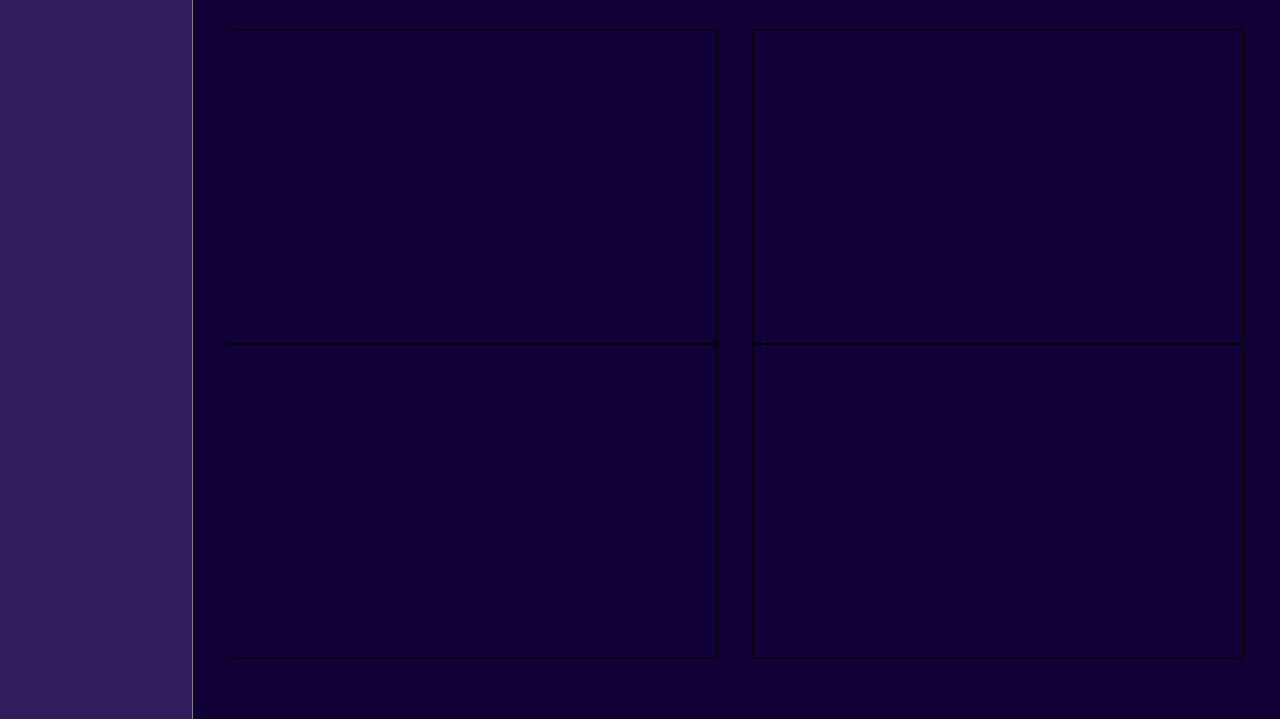
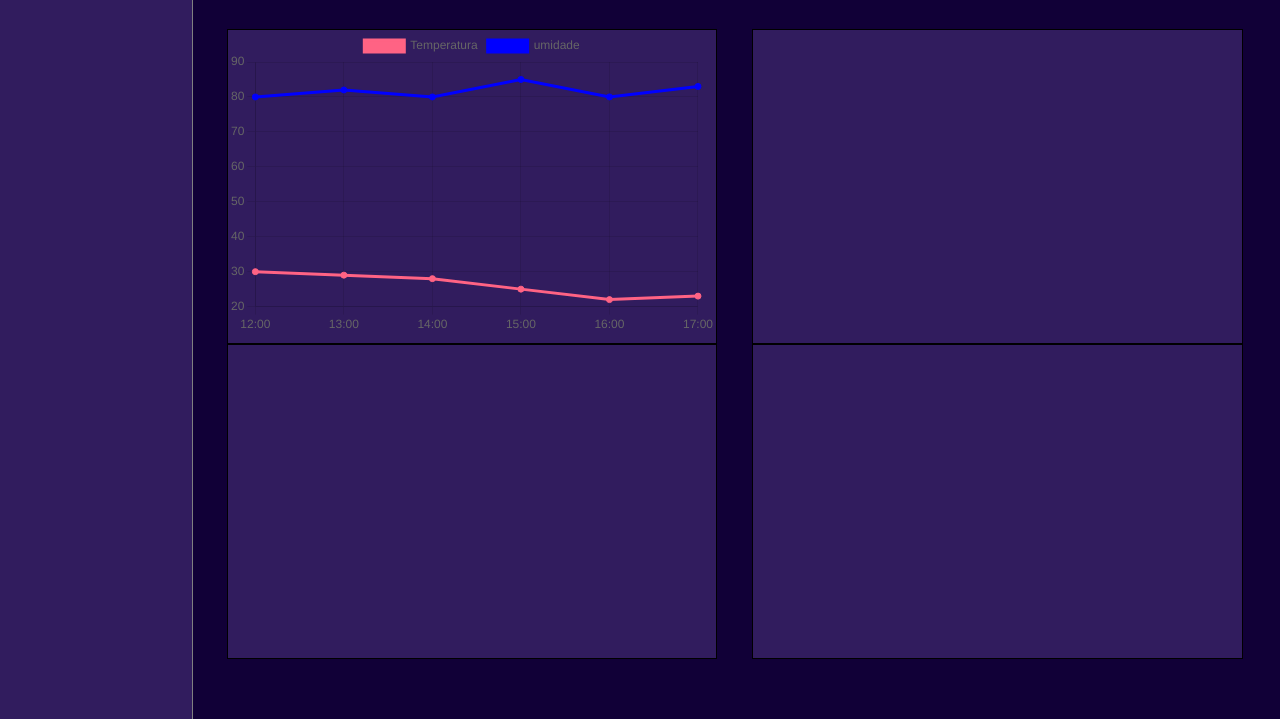
Before and after one commit to ViniScardoso/Site-Institucional-Lumen, a plain HTML site: page dashboard.html in a window 1280 px wide. Shown: the part 81-800 px from the top of the page. Drawn offline with nearby package versions, Linux system fonts and the light colour scheme.

Commit message:
1 grafico adicionado a dashboard

```diff
--- a/dashboard.html
+++ b/dashboard.html
@@ -7,6 +7,7 @@
     <meta name="viewport" content="width=device-width, initial-scale=1.0">
     <title>Dashboard</title>
     <link rel="stylesheet" href="estilo.css">
+    <script src="https://cdn.jsdelivr.net/npm/chart.js"></script>
 </head>
 
 <body>
@@ -22,7 +23,7 @@
     <div class="headerDashboard">
         <ul class="navbarDash">
             <h1 class="userNome">Olá, usuário!</h1>
-            <img class="userImg" src="imgs/user.png" >
+            <img class="userImg" src="imgs/user.png">
             <li><a href="cadastro.html">Sair</a></li>
         </ul>
     </div>
@@ -32,8 +33,108 @@
     <!-- começo do conteúdo -->
 
     <div class="conteudo">
-        <div class="graficos"></div>
+        <div class="graficos">
+            <div>
+                <canvas id="myChart" style="position: relative; height:40vh; width:40vw"></canvas>
+            </div>
+        </div>
         <div class="graficos"></div>
         <div class="graficos"></div>
         <div class="graficos"></div>
     </div>
+
+</body>
+
+</html>
+<script>
+    // grafico 1, temp e umidade line
+
+    const labels = [
+        '12:00',
+        '13:00',
+        '14:00',
+        '15:00',
+        '16:00',
+        '17:00',
+    ];
+
+// grafico 2, temp e umidade bar
+    const meses = [
+        'Janeiro',
+        'Fevereiro',
+        'Março',
+        'Abril',
+        'Maio',
+        'Junho',
+    ];
+
+// grafico 1, temp e umidade
+    const data = {
+        labels: labels,
+        datasets: [{
+            //linha 1 temperatura
+            label: 'Temperatura',
+            backgroundColor: 'rgb(255, 99, 132)',
+            borderColor: 'rgb(255, 99, 132)',
+            data: [30, 29, 28, 25, 22, 23],
+        },
+
+            //linha 2 umidade
+        {
+            label: 'umidade',
+            backgroundColor: 'rgb(0, 0, 255)',
+            borderColor: 'rgb(0, 0, 255)',
+            data: [80, 82, 80, 85, 80, 83],
+        }
+    ]
+    };
+
+// grafico 2 barras umidade e temp
+
+    const data2 = {
+        labels: meses,
+        datasets: [{
+            //linha 1 temperatura
+            label: 'Temperatura media',
+            backgroundColor: 'rgb(255, 99, 132)',
+            borderColor: 'rgb(255, 99, 132)',
+            data: [22, 24, 27, 23, 20, 18],
+        },
+
+            //linha 2 umidade
+        {
+            label: 'umidade media',
+            backgroundColor: 'rgb(0, 0, 255)',
+            borderColor: 'rgb(0, 0, 255)',
+            data: [90, 89, 93, 87, 88, 82],
+        }
+    ]
+    };
+
+
+// config grafico 1
+    const config = {
+        type: 'line',
+        data: data,
+        options: {}
+    };
+
+// config grafico 2
+    const config2 = {
+        type: 'bar',
+        data: data2,
+        options: {}
+    };
+</script>
+
+<script>
+    const myChart = new Chart(
+        document.getElementById('myChart'),
+        config
+    );
+
+    const myChart2 = new Chart(
+        document.getElementById('myChart2'),
+        config2
+    );
+</script>
--- a/estilo.css
+++ b/estilo.css
@@ -320,6 +320,7 @@ a{
 }
 
 /* inicio dashboard  */
+
 .headerDashboard{
     display: flex;
     justify-content: flex-end;
@@ -388,4 +389,6 @@ a{
     border: solid 1px black;
     width: 45%;
     height: 45%;
+    background-color: #311C5E;
+    color: white;
 }
```
